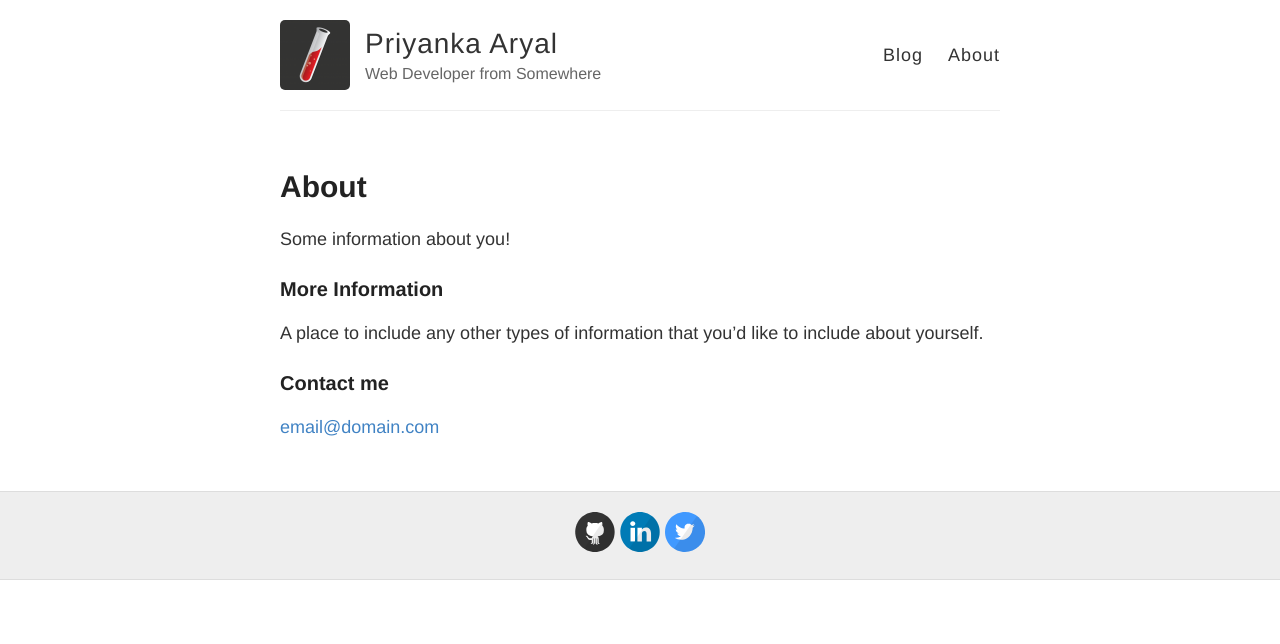
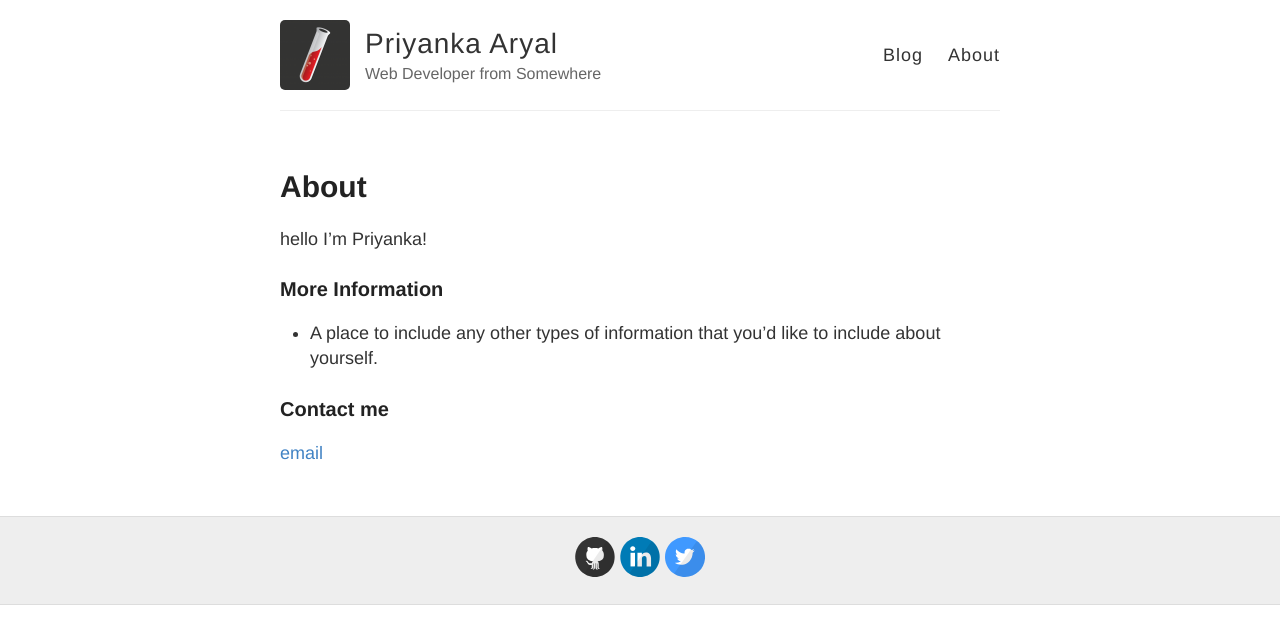
Before and after one commit to aryalpr/aryalpr.github.io, a Jekyll site: the page built from about.md, in a window 1280 px wide. Shown: the top 644 px of the page. Built offline with Jekyll 4.4.1, drawn with Linux system fonts in a browser that asks for light colours.

Commit message:
Changes to about

```diff
--- a/about.md
+++ b/about.md
@@ -4,12 +4,14 @@ title: About
 permalink: /about/
 ---
 
-Some information about you!
+hello I'm Priyanka!
 
 ### More Information
 
-A place to include any other types of information that you'd like to include about yourself.
+
+* A place to include any other types of information that you'd like to include about yourself.
+
 
 ### Contact me
 
-[email@domain.com](mailto:email@domain.com)
+[email](mailto:email@domain.com)
```
